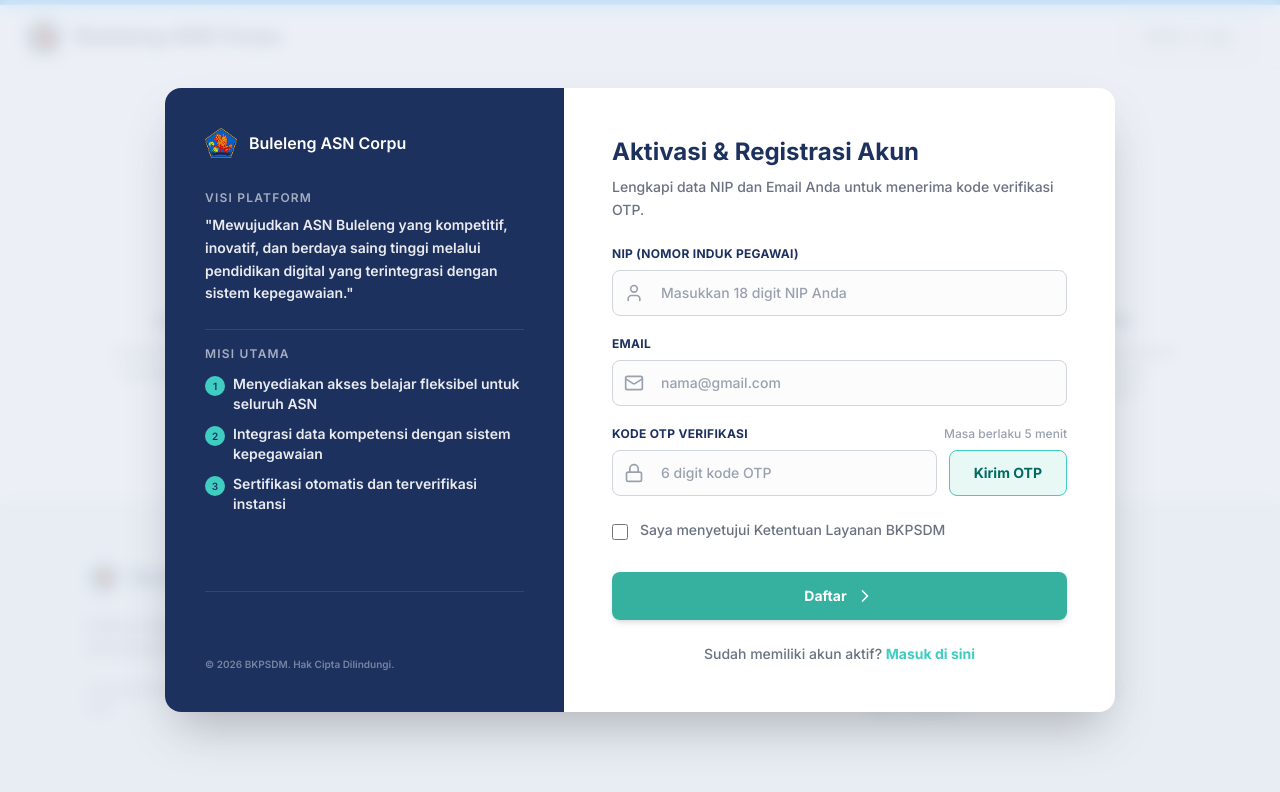
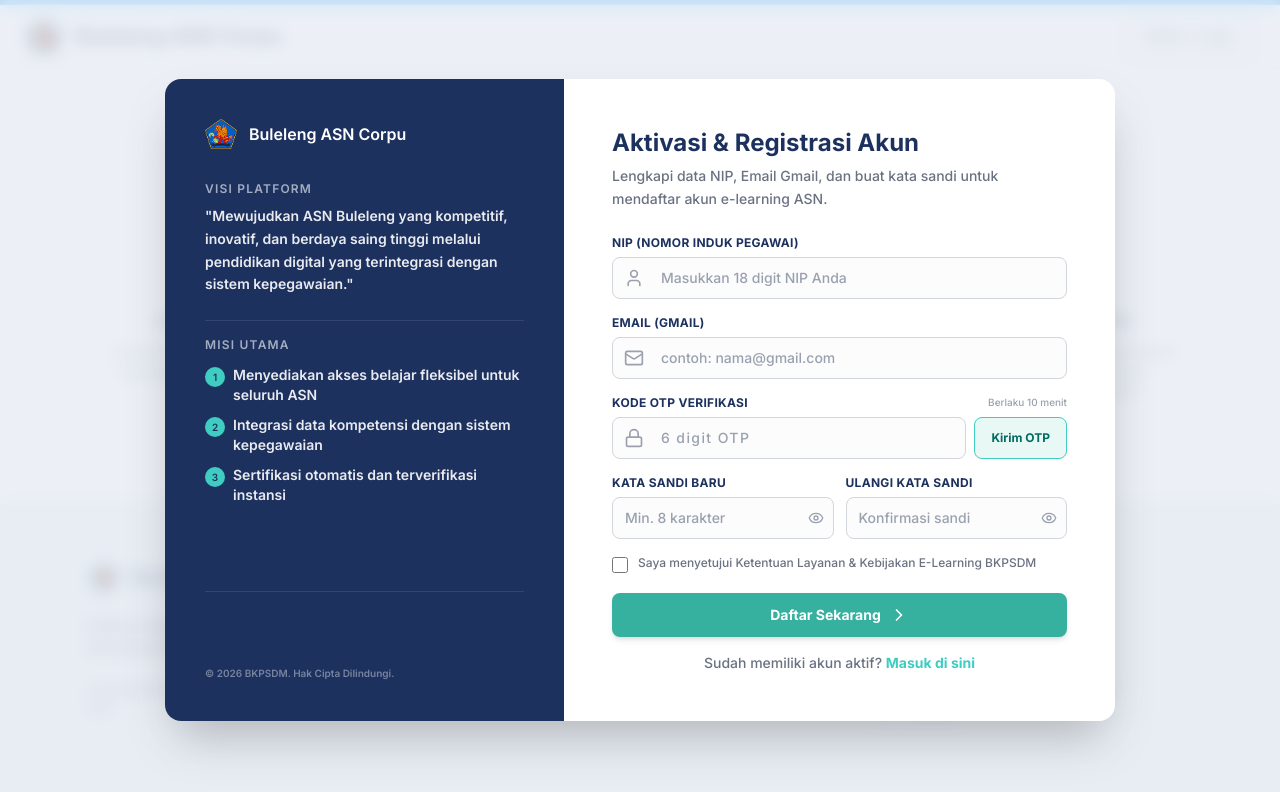
Before and after one commit to Alds323721/Test-FE-ELARNING-BKPSDM, a React (Vite) app: page / in a window 1280 px wide. Both pictures are taken after a click on the link "Pelatihan". Shown: the part 2148-2940 px from the top of the page. Built offline with nearby package versions, Linux system fonts and the light colour scheme.

Commit message:
update fitur register

```diff
--- a/src/pages/LandingPage.jsx
+++ b/src/pages/LandingPage.jsx
@@ -1,4 +1,4 @@
-import { useState } from 'react';
+import { useState, useEffect } from 'react';
 import api from '../api/axios';
 import { setAuth } from '../utils/auth';
 import logoImg from '../assets/logo-removebg-preview 1.png';
@@ -64,6 +64,123 @@ const Hero = ({ showAuth, setShowAuth, authMode, setAuthMode, onLogin, onAuthCli
   const [showConfirmPassword, setShowConfirmPassword] = useState(false);
   const [resetLoading, setResetLoading] = useState(false);
   const [resetError, setResetError] = useState('');
+
+  // Register Form States
+  const [regNip, setRegNip] = useState('');
+  const [regEmail, setRegEmail] = useState('');
+  const [regOtp, setRegOtp] = useState('');
+  const [regPassword, setRegPassword] = useState('');
+  const [regConfirmPassword, setRegConfirmPassword] = useState('');
+  const [showRegPassword, setShowRegPassword] = useState(false);
+  const [showRegConfirmPassword, setShowRegConfirmPassword] = useState(false);
+  const [agreeTerms, setAgreeTerms] = useState(false);
+  const [otpSent, setOtpSent] = useState(false);
+  const [otpCountdown, setOtpCountdown] = useState(0);
+  const [otpLoading, setOtpLoading] = useState(false);
+  const [regLoading, setRegLoading] = useState(false);
+  const [regError, setRegError] = useState('');
+  const [regSuccess, setRegSuccess] = useState('');
+  const [pegawaiData, setPegawaiData] = useState(null);
+
+  useEffect(() => {
+    let timer;
+    if (otpCountdown > 0) {
+      timer = setInterval(() => {
+        setOtpCountdown((prev) => prev - 1);
+      }, 1000);
+    }
+    return () => clearInterval(timer);
+  }, [otpCountdown]);
+
+  const handleSendOtp = async () => {
+    setRegError('');
+    setRegSuccess('');
+
+    if (!regNip.trim()) {
+      setRegError('Silakan masukkan NIP Anda terlebih dahulu.');
+      return;
+    }
+    if (!regEmail.trim()) {
+      setRegError('Silakan masukkan alamat email Gmail Anda.');
+      return;
+    }
+    if (!regEmail.toLowerCase().endsWith('@gmail.com')) {
+      setRegError('Alamat email wajib menggunakan domain @gmail.com.');
+      return;
+    }
+
+    setOtpLoading(true);
+    try {
+      const res = await api.post('/register/request-otp', {
+        nip: regNip.trim(),
+        email: regEmail.trim(),
+      });
+      setOtpSent(true);
+      setOtpCountdown(60);
+      setRegSuccess(res.data.message || 'Kode OTP telah dikirim ke kotak masuk Gmail Anda.');
+      if (res.data.pegawai) {
+        setPegawaiData(res.data.pegawai);
+      }
+    } catch (err) {
+      setRegError(err.response?.data?.message || 'Gagal mengirim kode OTP. Periksa kembali NIP dan Email Anda.');
+    } finally {
+      setOtpLoading(false);
+    }
+  };
+
+  const handleRegisterSubmit = async (e) => {
+    e.preventDefault();
+    setRegError('');
+    setRegSuccess('');
+
+    if (!regNip.trim() || !regEmail.trim()) {
+      setRegError('NIP dan Email wajib diisi.');
+      return;
+    }
+    if (!regOtp.trim()) {
+      setRegError('Silakan masukkan 6 digit kode OTP verifikasi.');
+      return;
+    }
+    if (!regPassword) {
+      setRegError('Silakan buat kata sandi baru Anda.');
+      return;
+    }
+    if (regPassword.length < 8) {
+      setRegError('Kata sandi minimal 8 karakter.');
+      return;
+    }
+    if (regPassword !== regConfirmPassword) {
+      setRegError('Konfirmasi kata sandi tidak cocok.');
+      return;
+    }
+    if (!agreeTerms) {
+      setRegError('Anda harus menyetujui Ketentuan Layanan BKPSDM.');
+      return;
+    }
+
+    setRegLoading(true);
+    try {
+      const res = await api.post('/register', {
+        nip: regNip.trim(),
+        email: regEmail.trim(),
+        otp: regOtp.trim(),
+        password: regPassword,
+        password_confirmation: regConfirmPassword,
+      });
+
+      if (res.data.access_token) {
+        setAuth(res.data.access_token, res.data.user);
+        onLogin();
+      } else {
+        setNip(regNip.trim());
+        setAuthMode('login');
+      }
+    } catch (err) {
+      setRegError(err.response?.data?.message || 'Registrasi gagal. Periksa kembali data yang Anda masukkan.');
+    } finally {
+      setRegLoading(false);
+    }
+  };
 
   const handleLoginSubmit = async (e) => {
     e.preventDefault();
@@ -185,81 +302,192 @@ const Hero = ({ showAuth, setShowAuth, authMode, setAuthMode, onLogin, onAuthCli
         <div className="w-full md:w-[58%] p-6 sm:p-8 md:p-8 lg:p-12 flex flex-col justify-center order-1 md:order-2">
           {authMode === 'register' ? (
             <div className="animate-in fade-in slide-in-from-bottom-4 duration-300">
-              <div className="mb-6">
-                <h2 className="text-lg sm:text-xl md:text-2xl font-bold mb-2 text-[#1D315F]">Aktivasi & Registrasi Akun</h2>
-                <p className="text-xs sm:text-sm mb-6 leading-relaxed font-medium text-gray-500">
-                  Lengkapi data NIP dan Email Anda untuk menerima kode verifikasi OTP.
+              <div className="mb-4 sm:mb-6">
+                <h2 className="text-lg sm:text-xl md:text-2xl font-bold mb-1.5 text-[#1D315F]">Aktivasi & Registrasi Akun</h2>
+                <p className="text-xs sm:text-sm leading-relaxed font-medium text-gray-500">
+                  Lengkapi data NIP, Email Gmail, dan buat kata sandi untuk mendaftar akun e-learning ASN.
                 </p>
               </div>
 
-              <form onSubmit={(e) => e.preventDefault()}>
-                <div className="mb-4 sm:mb-5">
-                  <label className="block text-[#1D315F] text-[10px] sm:text-xs font-bold mb-1.5 sm:mb-2 uppercase tracking-wide">NIP (Nomor Induk Pegawai)</label>
+              {regError && (
+                <div className="bg-red-50 border border-red-200 text-red-600 p-2.5 sm:p-3 rounded-lg text-xs sm:text-sm mb-4">
+                  {regError}
+                </div>
+              )}
+
+              {regSuccess && (
+                <div className="bg-emerald-50 border border-emerald-200 text-emerald-700 p-2.5 sm:p-3 rounded-lg text-xs sm:text-sm mb-4">
+                  {regSuccess}
+                </div>
+              )}
+
+              {pegawaiData && (
+                <div className="bg-teal-50/70 border border-teal-200 p-2.5 rounded-lg mb-4 text-xs text-teal-800">
+                  <span className="font-bold">ASN Terverifikasi:</span> {pegawaiData.nama_lengkap} ({pegawaiData.unit_kerja})
+                </div>
+              )}
+
+              <form onSubmit={handleRegisterSubmit}>
+                {/* NIP */}
+                <div className="mb-3.5 sm:mb-4">
+                  <label className="block text-[#1D315F] text-[10px] sm:text-xs font-bold mb-1.5 uppercase tracking-wide">NIP (Nomor Induk Pegawai)</label>
                   <div className="relative">
                     <div className="absolute left-3 top-1/2 -translate-y-1/2 text-gray-400">
                       <User className="w-4 h-4 sm:w-5 sm:h-5" />
                     </div>
                     <input
                       type="text"
-                      className="w-full pl-10 sm:pl-12 pr-4 py-2.5 sm:py-3 border border-gray-300 rounded-lg focus:outline-none focus:ring-2 focus:ring-[#3FCDC1] focus:border-[#3FCDC1] text-sm text-gray-700 placeholder-gray-400 font-medium bg-gray-50/50"
+                      value={regNip}
+                      onChange={(e) => setRegNip(e.target.value)}
+                      required
+                      className="w-full pl-10 sm:pl-12 pr-4 py-2 sm:py-2.5 border border-gray-300 rounded-lg focus:outline-none focus:ring-2 focus:ring-[#3FCDC1] focus:border-[#3FCDC1] text-xs sm:text-sm text-gray-700 placeholder-gray-400 font-medium bg-gray-50/50"
                       placeholder="Masukkan 18 digit NIP Anda"
                     />
                   </div>
                 </div>
 
-                <div className="mb-4 sm:mb-5">
-                  <label className="block text-[#1D315F] text-[10px] sm:text-xs font-bold mb-1.5 sm:mb-2 uppercase tracking-wide">Email</label>
+                {/* Email Gmail */}
+                <div className="mb-3.5 sm:mb-4">
+                  <label className="block text-[#1D315F] text-[10px] sm:text-xs font-bold mb-1.5 uppercase tracking-wide">Email (Gmail)</label>
                   <div className="relative">
                     <div className="absolute left-3 top-1/2 -translate-y-1/2 text-gray-400">
                       <Mail className="w-4 h-4 sm:w-5 sm:h-5" />
                     </div>
                     <input
                       type="email"
-                      className="w-full pl-10 sm:pl-12 pr-4 py-2.5 sm:py-3 border border-gray-300 rounded-lg focus:outline-none focus:ring-2 focus:ring-[#3FCDC1] focus:border-[#3FCDC1] text-sm text-gray-700 placeholder-gray-400 font-medium bg-gray-50/50"
-                      placeholder="nama@gmail.com"
+                      value={regEmail}
+                      onChange={(e) => setRegEmail(e.target.value)}
+                      required
+                      className="w-full pl-10 sm:pl-12 pr-4 py-2 sm:py-2.5 border border-gray-300 rounded-lg focus:outline-none focus:ring-2 focus:ring-[#3FCDC1] focus:border-[#3FCDC1] text-xs sm:text-sm text-gray-700 placeholder-gray-400 font-medium bg-gray-50/50"
+                      placeholder="contoh: nama@gmail.com"
                     />
                   </div>
                 </div>
 
-                <div className="mb-5 sm:mb-6">
-                  <div className="flex justify-between items-center mb-1.5 sm:mb-2">
+                {/* Kode OTP */}
+                <div className="mb-3.5 sm:mb-4">
+                  <div className="flex justify-between items-center mb-1.5">
                     <label className="block text-[#1D315F] text-[10px] sm:text-xs font-bold uppercase tracking-wide">Kode OTP Verifikasi</label>
-                    <span className="text-[10px] sm:text-xs text-gray-400 font-medium">Masa berlaku 5 menit</span>
+                    <span className="text-[10px] text-gray-400 font-medium">Berlaku 10 menit</span>
                   </div>
-                  <div className="flex flex-col sm:flex-row gap-2 sm:gap-3">
+                  <div className="flex gap-2">
                     <div className="relative flex-1">
                       <div className="absolute left-3 top-1/2 -translate-y-1/2 text-gray-400">
                         <Lock className="w-4 h-4 sm:w-5 sm:h-5" />
                       </div>
                       <input
                         type="text"
-                        className="w-full pl-10 sm:pl-12 pr-4 py-2.5 sm:py-3 border border-gray-300 rounded-lg focus:outline-none focus:ring-2 focus:ring-[#3FCDC1] focus:border-[#3FCDC1] text-sm text-gray-700 placeholder-gray-400 font-medium bg-gray-50/50"
-                        placeholder="6 digit kode OTP"
+                        value={regOtp}
+                        onChange={(e) => setRegOtp(e.target.value)}
+                        required
+                        maxLength={6}
+                        className="w-full pl-10 sm:pl-12 pr-4 py-2 sm:py-2.5 border border-gray-300 rounded-lg focus:outline-none focus:ring-2 focus:ring-[#3FCDC1] focus:border-[#3FCDC1] text-xs sm:text-sm text-gray-700 placeholder-gray-400 font-medium tracking-widest bg-gray-50/50"
+                        placeholder="6 digit OTP"
                       />
                     </div>
-                    <button type="button" className="w-full sm:w-auto px-4 sm:px-6 py-2.5 sm:py-3 border border-[#3FCDC1] text-[#006A63] bg-[#E8F8F5] rounded-lg text-xs sm:text-sm font-bold flex items-center justify-center gap-2 hover:bg-[#3FCDC1] hover:text-white transition-colors whitespace-nowrap">
-                       Kirim OTP
+                    <button
+                      type="button"
+                      onClick={handleSendOtp}
+                      disabled={otpLoading || otpCountdown > 0}
+                      className="px-3 sm:px-4 py-2 sm:py-2.5 border border-[#3FCDC1] text-[#006A63] bg-[#E8F8F5] rounded-lg text-xs font-bold flex items-center justify-center gap-1.5 hover:bg-[#3FCDC1] hover:text-white transition-colors whitespace-nowrap disabled:opacity-50 cursor-pointer"
+                    >
+                      {otpLoading ? (
+                        <>
+                          <Loader2 className="w-3.5 h-3.5 animate-spin" />
+                          <span>Mengirim...</span>
+                        </>
+                      ) : otpCountdown > 0 ? (
+                        <span>Kirim Ulang ({otpCountdown}s)</span>
+                      ) : (
+                        <span>{otpSent ? 'Kirim Ulang OTP' : 'Kirim OTP'}</span>
+                      )}
                     </button>
                   </div>
                 </div>
 
-                <div className="mb-6 sm:mb-8 flex items-start gap-3">
-                  <input type="checkbox" id="terms" className="mt-1 w-4 h-4 rounded border-gray-300 text-[#3FCDC1] focus:ring-[#3FCDC1]" />
-                  <label htmlFor="terms" className="text-xs sm:text-sm text-gray-500 font-medium cursor-pointer">
-                    Saya menyetujui Ketentuan Layanan BKPSDM
+                {/* Password Baru */}
+                <div className="grid grid-cols-1 sm:grid-cols-2 gap-3 mb-4">
+                  <div>
+                    <label className="block text-[#1D315F] text-[10px] sm:text-xs font-bold mb-1.5 uppercase tracking-wide">Kata Sandi Baru</label>
+                    <div className="relative">
+                      <input
+                        type={showRegPassword ? 'text' : 'password'}
+                        value={regPassword}
+                        onChange={(e) => setRegPassword(e.target.value)}
+                        required
+                        minLength={8}
+                        className="w-full pl-3 pr-9 py-2 sm:py-2.5 border border-gray-300 rounded-lg focus:outline-none focus:ring-2 focus:ring-[#3FCDC1] focus:border-[#3FCDC1] text-xs sm:text-sm text-gray-700 placeholder-gray-400 font-medium bg-gray-50/50"
+                        placeholder="Min. 8 karakter"
+                      />
+                      <button
+                        type="button"
+                        onClick={() => setShowRegPassword(!showRegPassword)}
+                        className="absolute right-2.5 top-1/2 -translate-y-1/2 text-gray-400 hover:text-gray-600"
+                      >
+                        {showRegPassword ? <EyeOff className="w-4 h-4" /> : <Eye className="w-4 h-4" />}
+                      </button>
+                    </div>
+                  </div>
+
+                  <div>
+                    <label className="block text-[#1D315F] text-[10px] sm:text-xs font-bold mb-1.5 uppercase tracking-wide">Ulangi Kata Sandi</label>
+                    <div className="relative">
+                      <input
+                        type={showRegConfirmPassword ? 'text' : 'password'}
+                        value={regConfirmPassword}
+                        onChange={(e) => setRegConfirmPassword(e.target.value)}
+                        required
+                        minLength={8}
+                        className="w-full pl-3 pr-9 py-2 sm:py-2.5 border border-gray-300 rounded-lg focus:outline-none focus:ring-2 focus:ring-[#3FCDC1] focus:border-[#3FCDC1] text-xs sm:text-sm text-gray-700 placeholder-gray-400 font-medium bg-gray-50/50"
+                        placeholder="Konfirmasi sandi"
+                      />
+                      <button
+                        type="button"
+                        onClick={() => setShowRegConfirmPassword(!showRegConfirmPassword)}
+                        className="absolute right-2.5 top-1/2 -translate-y-1/2 text-gray-400 hover:text-gray-600"
+                      >
+                        {showRegConfirmPassword ? <EyeOff className="w-4 h-4" /> : <Eye className="w-4 h-4" />}
+                      </button>
+                    </div>
+                  </div>
+                </div>
+
+                {/* Terms */}
+                <div className="mb-4 sm:mb-5 flex items-start gap-2.5">
+                  <input
+                    type="checkbox"
+                    id="terms"
+                    checked={agreeTerms}
+                    onChange={(e) => setAgreeTerms(e.target.checked)}
+                    required
+                    className="mt-0.5 w-4 h-4 rounded border-gray-300 text-[#3FCDC1] focus:ring-[#3FCDC1]"
+                  />
+                  <label htmlFor="terms" className="text-xs text-gray-500 font-medium cursor-pointer">
+                    Saya menyetujui Ketentuan Layanan & Kebijakan E-Learning BKPSDM
                   </label>
                 </div>
 
                 <button
-                  type="button"
-                  className="w-full bg-[#36B1A0] text-white font-bold py-3 sm:py-3.5 rounded-lg hover:bg-[#2A8F81] transition-colors text-sm flex items-center justify-center gap-2 shadow-md mb-6"
+                  type="submit"
+                  disabled={regLoading}
+                  className="w-full bg-[#36B1A0] text-white font-bold py-2.5 sm:py-3 rounded-lg hover:bg-[#2A8F81] transition-colors text-sm flex items-center justify-center gap-2 shadow-md mb-4 disabled:opacity-60 cursor-pointer"
                 >
-                  Daftar <ChevronRight className="w-4 h-4 sm:w-5 sm:h-5" />
+                  {regLoading ? (
+                    <>
+                      <Loader2 className="w-4 h-4 animate-spin" />
+                      <span>Mendaftarkan Akun...</span>
+                    </>
+                  ) : (
+                    <>
+                      <span>Daftar Sekarang</span>
+                      <ChevronRight className="w-4 h-4 sm:w-5 sm:h-5" />
+                    </>
+                  )}
                 </button>
 
                 <p className="text-xs sm:text-sm font-medium text-gray-500 text-center">
                   Sudah memiliki akun aktif?{' '}
-                  <button type="button" onClick={() => setAuthMode('login')} className="text-[#3FCDC1] font-bold hover:underline">
+                  <button type="button" onClick={() => setAuthMode('login')} className="text-[#3FCDC1] font-bold hover:underline cursor-pointer">
                     Masuk di sini
                   </button>
                 </p>
@@ -274,7 +502,19 @@ const Hero = ({ showAuth, setShowAuth, authMode, setAuthMode, onLogin, onAuthCli
 
               {error && (
                 <div className="bg-red-50 border border-red-200 text-red-600 p-2.5 sm:p-3 rounded-lg text-xs sm:text-sm mb-5">
-                  {error}
+                  <p>{error}</p>
+                  {error.toLowerCase().includes('registrasi') && (
+                    <button
+                      type="button"
+                      onClick={() => {
+                        setRegNip(nip);
+                        setAuthMode('register');
+                      }}
+                      className="mt-2 text-xs font-bold text-[#006A63] bg-teal-100 hover:bg-teal-200 px-3 py-1 rounded transition-colors inline-block cursor-pointer"
+                    >
+                      Daftar Akun Baru Sekarang &rarr;
+                    </button>
+                  )}
                 </div>
               )}
 
```
